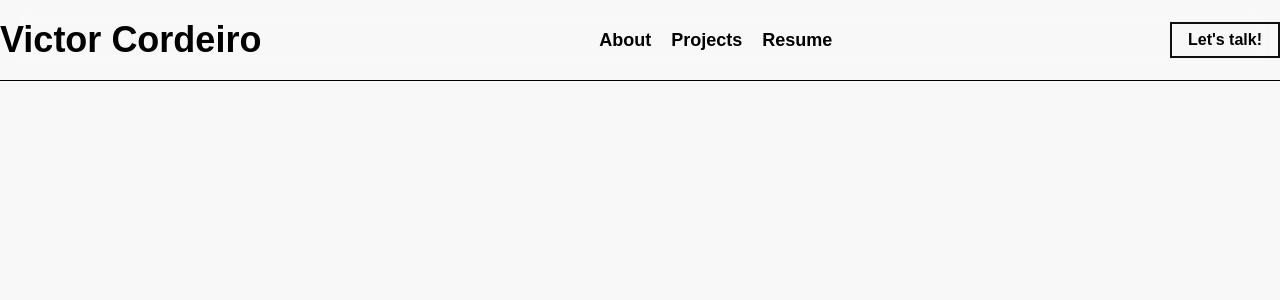
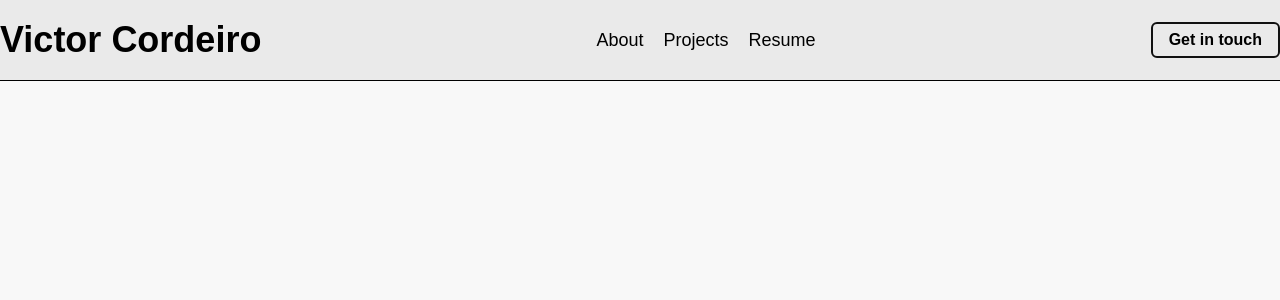
Before and after one commit to vitucordeiro/personal-website, a Next.js app: page / in a window 1280 px wide. Shown: the top 300 px of the page. Built offline with nearby package versions, Linux system fonts and the light colour scheme.

Commit message:
fix: adjusted css to be responsive

```diff
--- a/app/components/navigation-section/NavigationSection.tsx
+++ b/app/components/navigation-section/NavigationSection.tsx
@@ -3,30 +3,42 @@
 import Link from "next/link";
 
 const STYLE_EFFECTS_BUTTON = "font-bg-primary hover:text-bg-secondary-hover active:text-bg-primary-active transition-colors"
+
 export default function NavigationSection(){
+    async function getResume(){
+        try{
+            return "opa"
+        }
+        catch(e){
+            throw new Error("Error: /api/hello - " + e);
+        }
+    }
+
 
     return(
-        <header className="sticky top-0 z-10 border-b  backdrop-blur-md">
+        <header className="sticky top-0 z-10 border-b  backdrop-blur-md bg-background-secondary">
             <div className="container mx-auto py-5 flex flex-col gap-y-4 md:flex-row justify-between items-center ">
                 <div className="flex flex-col items-center">
-                    <img className="min-md:hidden size-48 rounded-full ring-1 ring-bg-primary-active " src="https://images.unsplash.com/photo-1491528323818-fdd1faba62cc?ixlib=rb-1.2.1&ixid=eyJhcHBfaWQiOjEyMDd9&auto=format&fit=facearea&facepad=2&w=256&h=256&q=80" alt="" />
                     <Link href={"#"} className={`text-4xl font-bold ${STYLE_EFFECTS_BUTTON}`}>
                         <span >Victor Cordeiro</span>
                     </Link>
                 </div>
-                <div className="hidden md:flex font-semibold  flex-row space-x-5 text-lg">
+                <div className="hidden md:flex font-medium flex-row space-x-5 text-lg">
                     <Link href={"#about"}>
                         <span className={`${STYLE_EFFECTS_BUTTON}`}>About</span>
                     </Link>
                     <Link href={"#projects"}>
                         <span className={`${STYLE_EFFECTS_BUTTON}`}>Projects</span>
                     </Link>
-                    <Link href={"#resume"} onClick={()=>{console.log("resume clicke")}}>
+                    <Link href={"#resume"} onClick={()=>{getResume()}}>
                         <span className={`${STYLE_EFFECTS_BUTTON}`}>Resume</span>
                     </Link>
                 </div>
                 <div>
-                    <button className={`font-semibold px-22 border-2 border-bg-primary hover:border-bg-secondary-hover active:border-bg-primary-active md:px-4 py-1 ${STYLE_EFFECTS_BUTTON}`}>Let's talk!</button>
+                    <button
+                        className={`max-md:hidden font-semibold px-22 border-2 rounded-md border-bg-primary  active:border-bg-primary-active md:px-4 py-1 ${STYLE_EFFECTS_BUTTON}`}
+                        >Get in touch
+                    </button>
                 </div>
             </div>
         </header>
```
